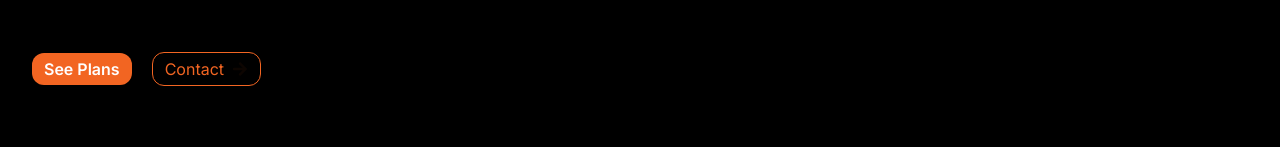
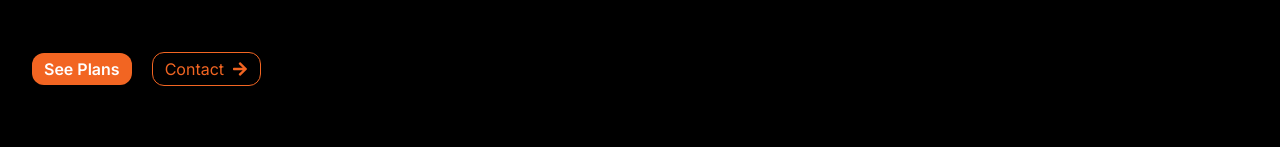
Before and after one commit to thetitasghosh/Your-Maker-Agency, a Next.js app: page / in a window 1280 px wide. Shown: the part 543-690 px from the top of the page. Built offline with nearby package versions, Linux system fonts and the light colour scheme.

Commit message:
add link to buttons

```diff
--- a/src/components/section/HeroSection.jsx
+++ b/src/components/section/HeroSection.jsx
@@ -4,6 +4,7 @@ import { FaArrowRight } from "react-icons/fa";
 import React, { useLayoutEffect, useState } from "react";
 import SplitType from "split-type";
 import { cn } from "@/libs/cn";
+import Link from "next/link";
 
 const HeroSection = () => {
   const [hover, setHover] = useState(false);
@@ -56,7 +57,7 @@ const HeroSection = () => {
   return (
     <div className="redd mt-10 flex min-h-screen w-screen flex-col items-center justify-evenly laptop:flex-row">
       <div className="redd flex h-full w-fit flex-col items-center justify-center gap-12 desktop:w-[50rem]">
-        <div className="redd flex h-fit w-full flex-col items-center justify-center gap-2 uppercase laptop:items-start laptop:text-7xl desktop:text-8xl">
+        <div className="redd flex h-fit w-full flex-col items-center justify-center gap-2 text-5xl uppercase laptop:items-start laptop:text-7xl desktop:text-8xl">
           <h1 className="split-text-yourmaker font-bold text-yourMaker">
             wanna grow
           </h1>
@@ -69,21 +70,26 @@ const HeroSection = () => {
         </div>
         <div className="reddd flex w-full items-center justify-start gap-5 laptop:items-center">
           <button className="Btn1 rounded-xl bg-yourMaker p-1 px-3 font-semibold text-white">
-            See Plans
+            <Link href={"#plansection"}>See Plans</Link>
           </button>
           <button
             onMouseEnter={() => setHover(!hover)}
             onMouseLeave={() => setHover(!hover)}
             className="Btn2 flex items-center justify-center gap-2 rounded-xl border border-yourMaker p-1 px-3 text-yourMaker"
           >
+            <Link
+              className="flex items-center justify-center gap-2"
+              href={"/contact"}
+            >
               Contact
               <FaArrowRight
-              className={cn("opacity-5 transition-all duration-500", {
+                className={cn("transition-all duration-500", {
                   // block: hover,
-                "opacity-100": hover,
+                  // "opacity-100": hover,
                   "-rotate-45": hover,
                 })}
               />
+            </Link>
           </button>
         </div>
       </div>
```
Lines whose indentation alone changed are shown as unchanged.
